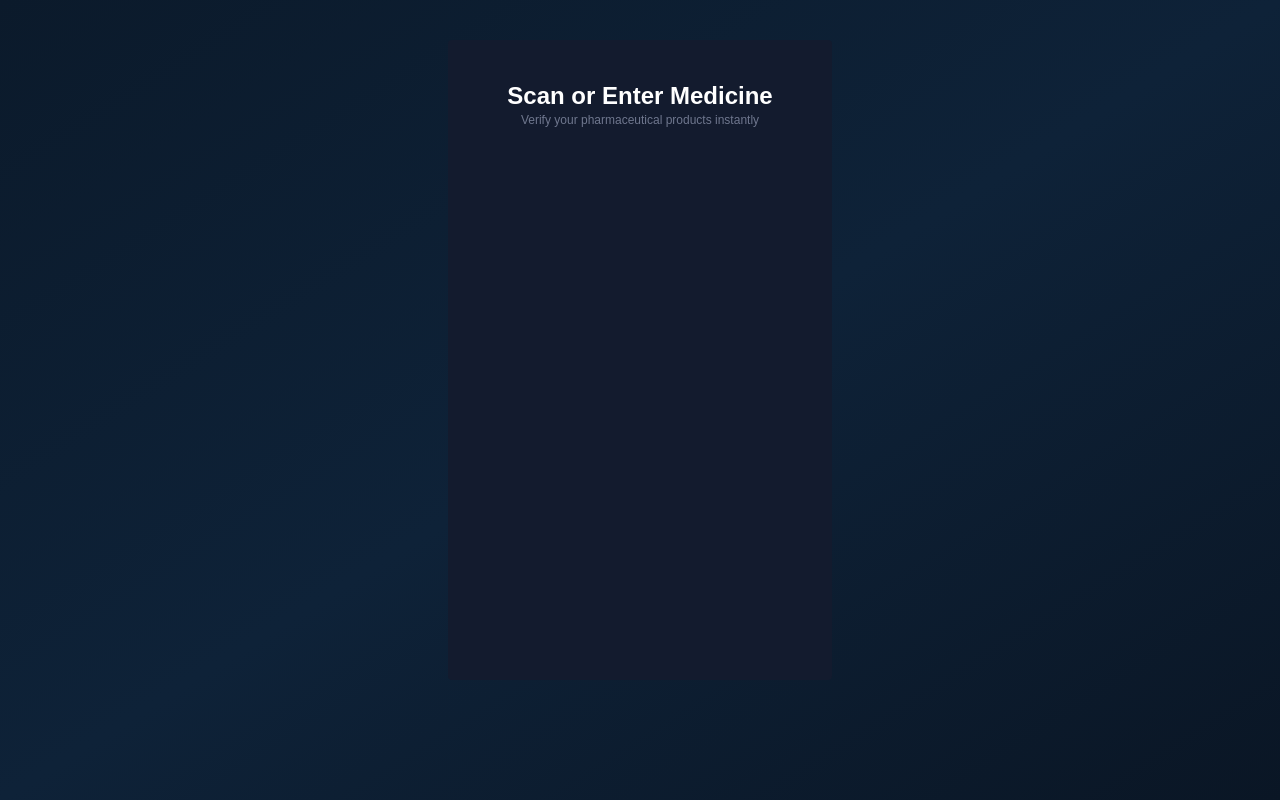
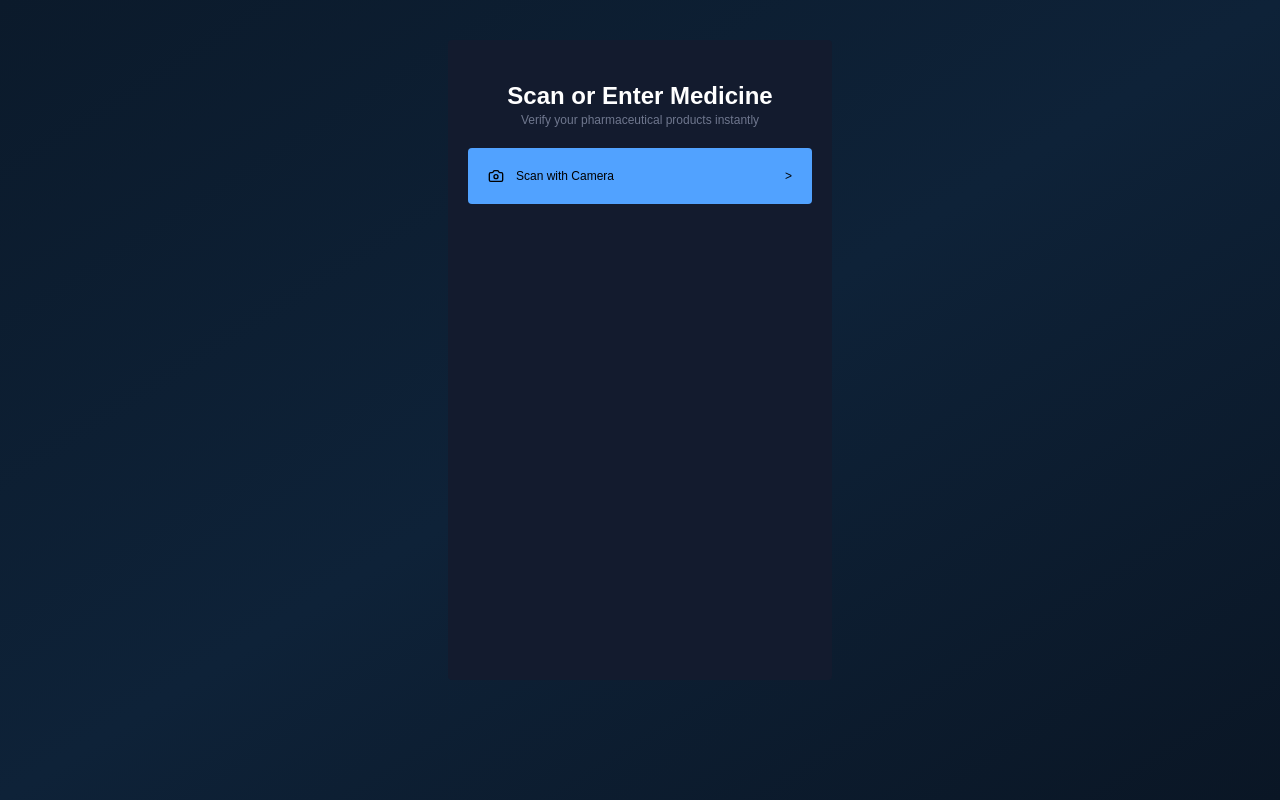
Before and after one commit to mSuhail-p/true-health, a Next.js app in the folder true health/frontend/: page /input in a window 1280 px wide. Built offline with nearby package versions, Linux system fonts and the light colour scheme.

Commit message:
created reusabl button

```diff
--- a/true health/frontend/app/input/page.tsx
+++ b/true health/frontend/app/input/page.tsx
@@ -1,9 +1,11 @@
 import Header from "@/components/header";
+import CameraScan from "@/components/cameraScan";
 export const Page = () => {
   return (
     <main className="min-h-screen w-screen flex justify-center pt-10 ">
-      <section className="max-h-[80vh] w-screen sm:w-96  bg-[#131B2E] flex flex-col items-center  rounded pt-10">
+      <section className="max-h-[80vh] w-screen sm:w-96  bg-[#131B2E] flex flex-col gap-5 rounded p-5 pt-10">
         <Header />
+      <CameraScan />
       </section>
     </main>
   );
--- /dev/null
+++ b/true health/frontend/components/btn.tsx
@@ -0,0 +1,18 @@
+import { ReactNode } from "react";
+type btnProps = {
+  children: ReactNode;
+  onClick?: () => void;
+};
+const Btn = ({ children, onClick }: btnProps) => {
+  return (
+    <button
+      onClick={onClick}
+      className="w-full min-h-11 bg-blue-400 rounded cursor-pointer flex justify-between items-center text-xs p-5 "
+    >
+      <div className="  flex gap-3">{children}</div>
+      {">"}
+    </button>
+  );
+};
+
+export default Btn;
--- /dev/null
+++ b/true health/frontend/components/cameraScan.tsx
@@ -0,0 +1,12 @@
+import { Camera } from "lucide-react";
+import Btn from "./btn";
+
+const CameraScan = () => {
+  return (
+    <Btn>
+      <Camera className="w-4 h-4" />
+      Scan with Camera
+    </Btn>
+  );
+};
+export default CameraScan;
```
